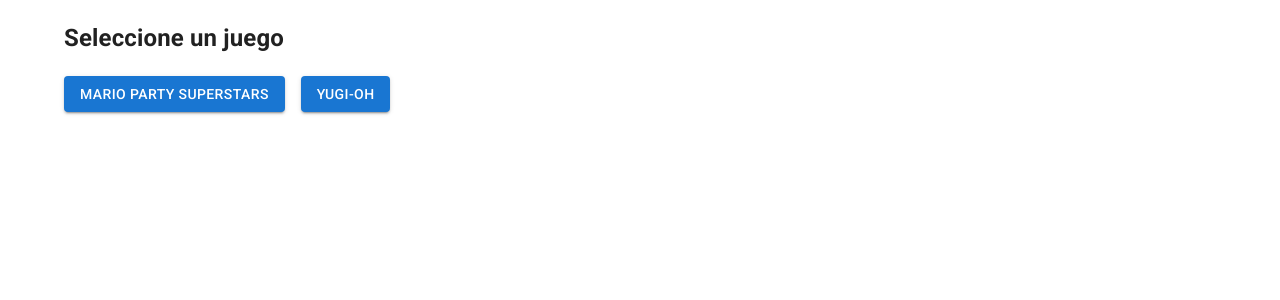
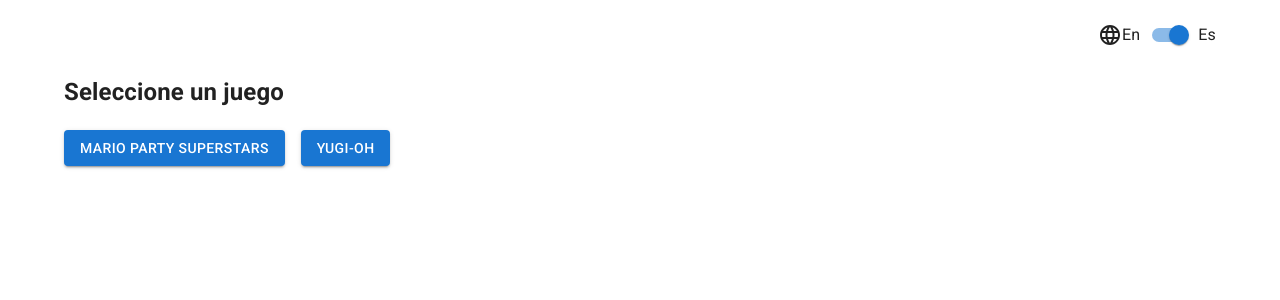
Before and after one commit to atolimbi/lapipolresults, a React (Create React App) app: page / in a window 1280 px wide. Shown: the top 300 px of the page. Built offline with nearby package versions, Linux system fonts and the light colour scheme.

Commit message:
adds switch to change between spanish and english languages

```diff
--- a/src/app/App.tsx
+++ b/src/app/App.tsx
@@ -3,12 +3,14 @@
 import MarioPartySuperstarsPage from 'app/_pages/MarioPartySuperstars';
 import YugiOHPage from 'app/_pages/YugiOH';
 import { Route, Routes } from 'react-router-dom';
+import Header from './components/header/Header';
 
 function App() {
   return (
     <>
       <CssBaseline>
         <Container maxWidth="lg">
+          <Header></Header>
           <Routes>
             <Route path="/" element={<HomePage />}></Route>
             <Route
--- /dev/null
+++ b/src/app/components/header/Header.tsx
@@ -0,0 +1,32 @@
+import { Language } from '@mui/icons-material';
+import { Switch, Typography } from '@mui/material';
+import { Box } from '@mui/system';
+import i18n from 'i18n';
+
+function Header() {
+  const changeLanguageHandler = (
+    event: React.ChangeEvent<HTMLInputElement>
+  ) => {
+    event.target.checked
+      ? i18n.changeLanguage('es')
+      : i18n.changeLanguage('en');
+  };
+
+  return (
+    <Box
+      sx={{
+        mt: 2,
+        display: 'flex',
+        justifyContent: 'flex-end',
+        alignItems: 'center',
+      }}
+    >
+      <Language />
+      <Typography>En</Typography>
+      <Switch defaultChecked onChange={changeLanguageHandler} />
+      <Typography>Es</Typography>
+    </Box>
+  );
+}
+
+export default Header;
--- a/src/index.tsx
+++ b/src/index.tsx
@@ -1,5 +1,4 @@
 import React from 'react';
-import './i18n';
 import ReactDOM from 'react-dom';
 import './index.css';
 import App from 'app/App';
```
